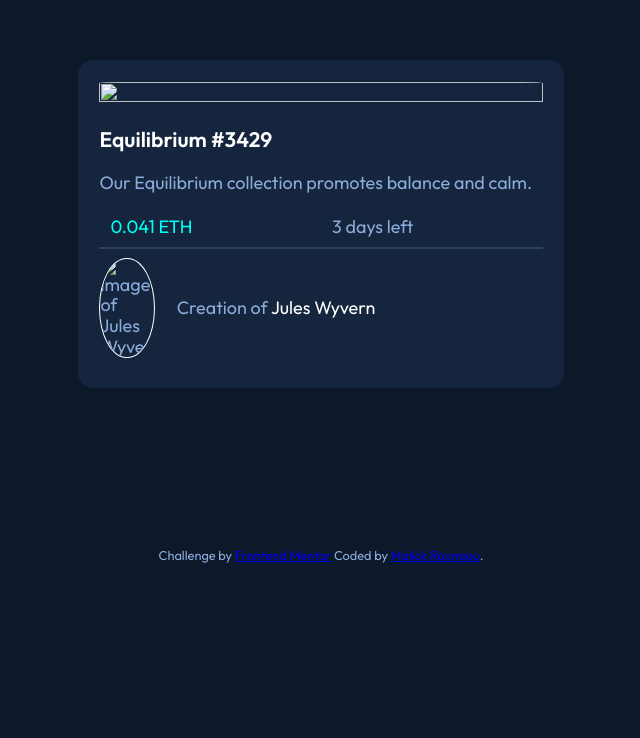
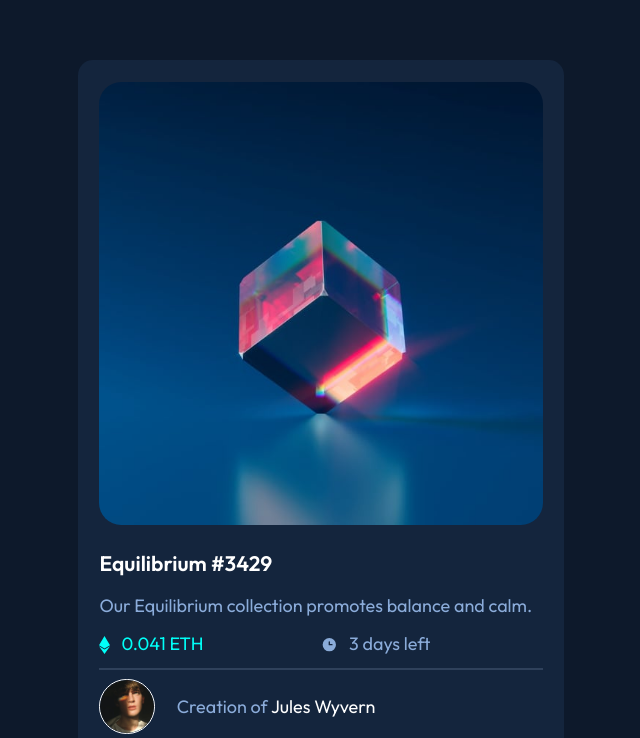
Before and after one commit to mroungou/ntf_preview_card_challenge, a plain HTML site: page index.html in a window 1280 px wide. Shown: the part 132-870 px from the top of the page, without its empty margins (319-959 px from the left). Drawn offline with Linux system fonts and the light colour scheme; the site is published under a folder, as on GitHub Pages, so addresses that start at the root find nothing.

Commit message:
just fixing a few bugs

```diff
--- a/index.html
+++ b/index.html
@@ -24,20 +24,20 @@
     <div class="nft">
       <div class="nft-content">
         <div class="nft-image">
-          <img src="/images/image-equilibrium.jpg" alt="" />
+          <img src="images/image-equilibrium.jpg" alt="" />
           <div class="overlay">
-            <img src="/images/icon-view.svg" alt="" />
+            <img src="images/icon-view.svg" alt="" />
           </div>
         </div>
         <h3>Equilibrium #3429</h3>
         <p>Our Equilibrium collection promotes balance and calm.</p>
         <div class="nft-metrics">
           <div class="price-metrics">
-            <img class="nft-icon" src="/images/icon-ethereum.svg" alt="" />
+            <img class="nft-icon" src="images/icon-ethereum.svg" alt="" />
             <div class="nft-price">0.041 ETH</div>
           </div>
           <div class="time-metrics">
-            <img class="nft-icon" src="/images/icon-clock.svg" alt="" />
+            <img class="nft-icon" src="images/icon-clock.svg" alt="" />
             <div class="nft-time-left">3 days left</div>
           </div>
         </div>
@@ -45,7 +45,7 @@
         <div class="nft-creator">
           <img
             class="nft-creator-img"
-            src="/images/image-avatar.png"
+            src="images/image-avatar.png"
             alt="image of Jules Wyvern"
           />
           <p>Creation of <span> Jules Wyvern</span></p>
```
